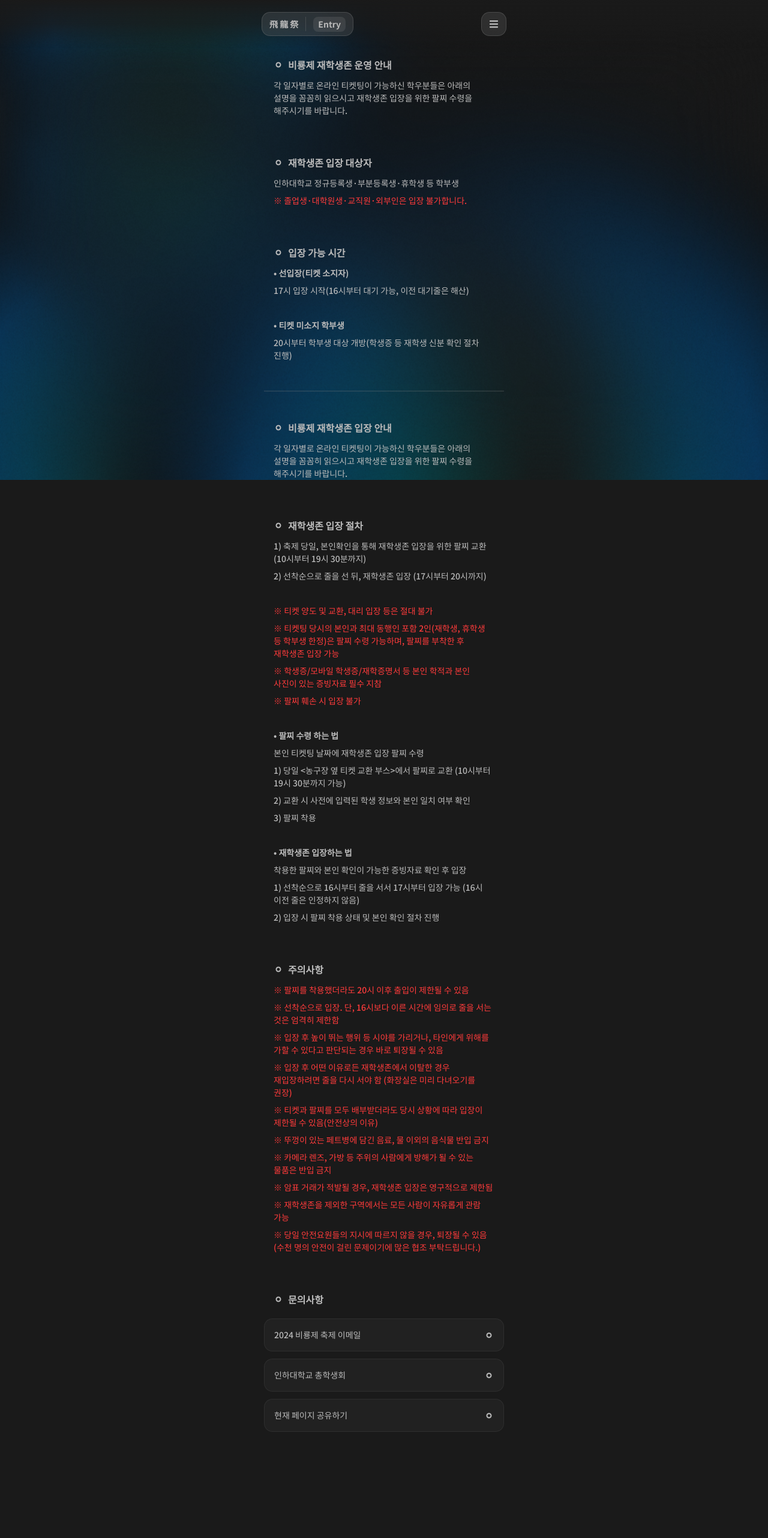
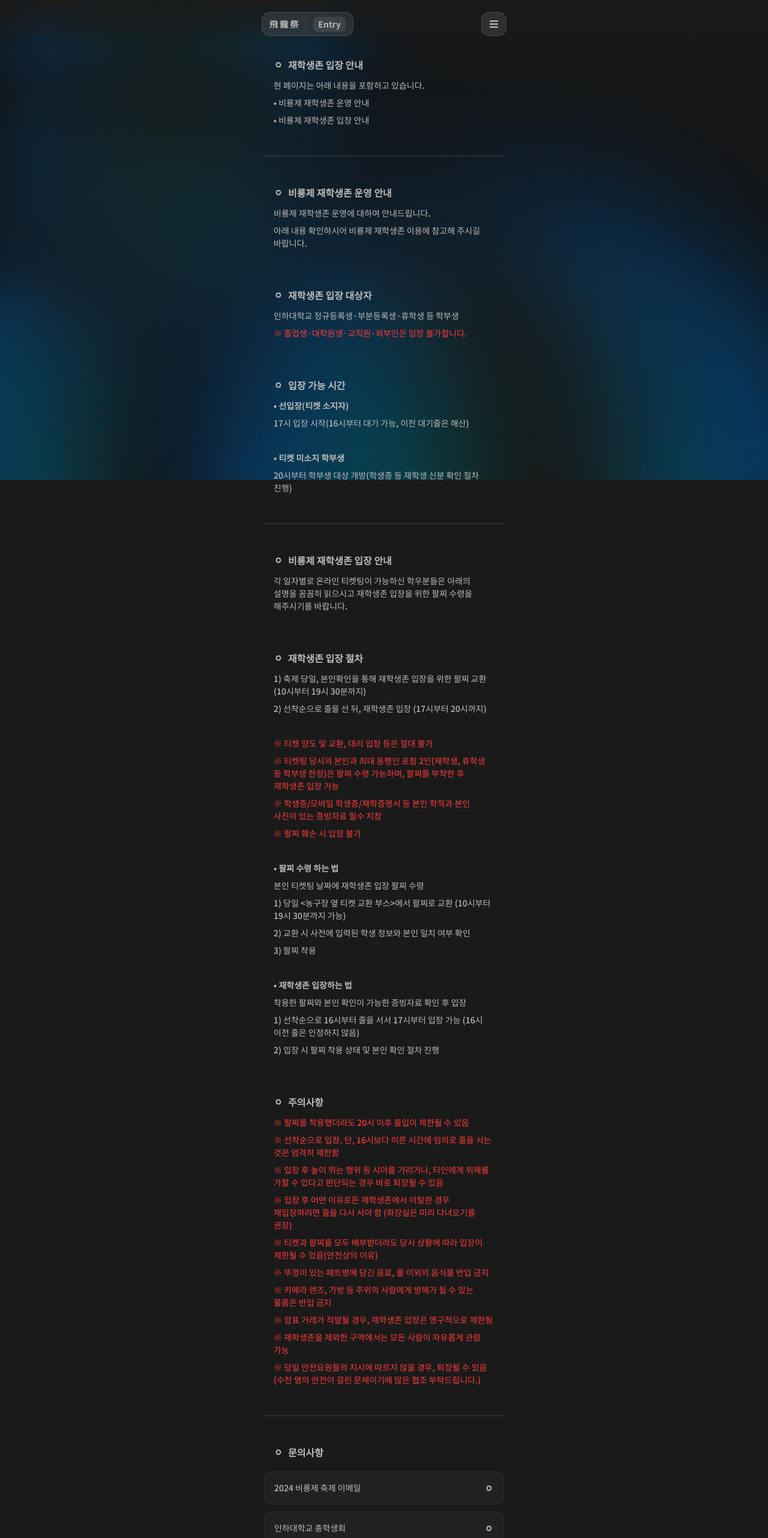
Before and after one commit to Be9room/Festime_FE, a React (Vite) app: page /entry in a window 1280 px wide. Shown: the top 2564 px of the page at 60% size. Built offline with nearby package versions, Linux system fonts and the light colour scheme.

Commit message:
feat: edit Entry page information
- Entry 페이지의 정보를 일부 수정했습니다.

```diff
--- a/src/pages/Entry/index.jsx
+++ b/src/pages/Entry/index.jsx
@@ -7,9 +7,21 @@ const Entry = () => {
   return (
     <Layout>
       <TitleBlock
+        title="재학생존 입장 안내"
+        subtitle={[
+          "현 페이지는 아래 내용을 포함하고 있습니다.",
+          "• 비룡제 재학생존 운영 안내",
+          "• 비룡제 재학생존 입장 안내"
+        ]}
+      />
+
+      <Divider />
+
+      <TitleBlock
         title="비룡제 재학생존 운영 안내"
         subtitle={[
-          "각 일자별로 온라인 티켓팅이 가능하신 학우분들은 아래의 설명을 꼼꼼히 읽으시고 재학생존 입장을 위한 팔찌 수령을 해주시기를 바랍니다."
+          "비룡제 재학생존 운영에 대하여 안내드립니다.",
+          "아래 내용 확인하시어 비룡제 재학생존 이용에 참고해 주시길 바랍니다."
         ]}
       />
 
@@ -132,7 +144,9 @@ const Entry = () => {
         ]}
       />
 
-      <TitleBlock className="mt-8" title="문의사항" />
+      <Divider />
+
+      <TitleBlock title="문의사항" />
       <LinkBlock text="2024 비룡제 축제 이메일" to="mailto:inhasg.festival.2024@gmail.com" />
       <LinkBlock className="mt-3" text="인하대학교 총학생회" to="tel:+82328608451" />
       <LinkBlock className="mt-3" text="현재 페이지 공유하기" to="share" />
```
